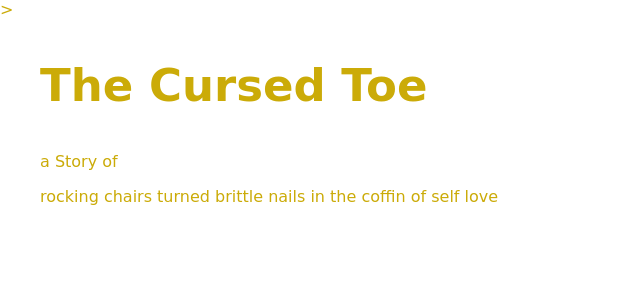
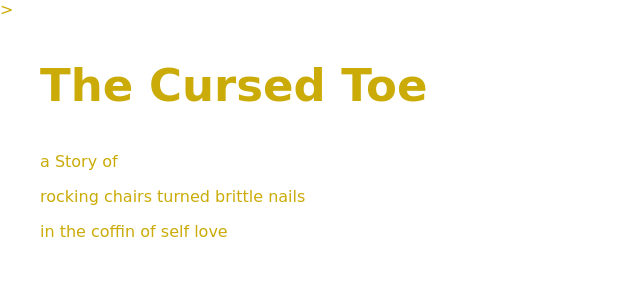
Before and after one commit to Granola4Life/One-Ugly-Toe, a plain HTML site: page index.html in a window 1280 px wide. Shown: the whole page, without its empty margins (0-640 px from the left). Drawn offline with Linux system fonts and the light colour scheme; a web font is replaced by a local one.

Commit message:
Update index.html

```diff
--- a/index.html
+++ b/index.html
@@ -20,7 +20,11 @@
 
 <div class="content">
         <h9>a Story of</h9>
-        <p> rocking chairs turned brittle nails in the coffin of self love
+        <p> rocking chairs turned brittle nails
 	<p>
 
+	<p>  in the coffin of self love
+	<p>
+
+
      <section class="projects">
```
